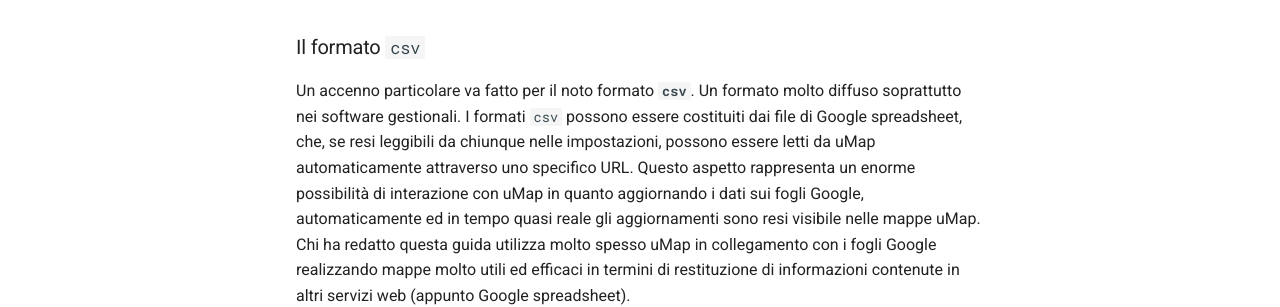
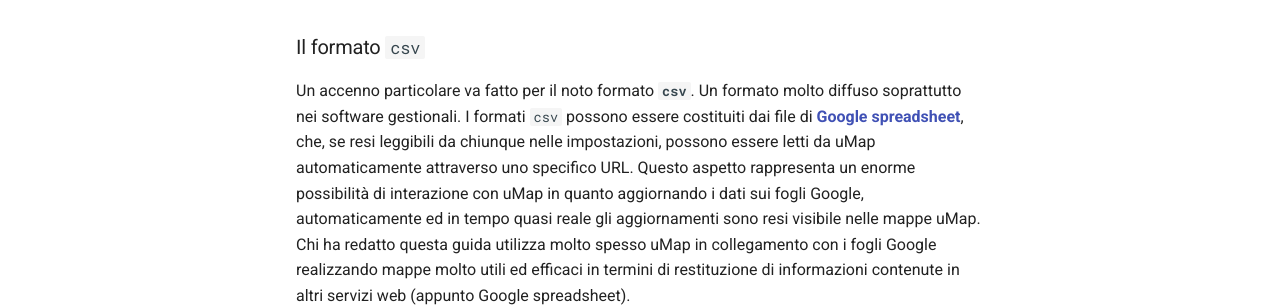
Before and after one commit to opendatasicilia/guida-umap, an MkDocs documentation site: the page built from docs/creare/index-scelte.md, in a window 1280 px wide and 900 px high, scrolled down 1109 px. Shown: the part 410-717 px from the top of the window. Built offline with MkDocs 1.6.1 and Material for MkDocs 9.7.7, drawn with Linux system fonts in a browser that asks for light colours; comment, search, counter and statistics services are not loaded; part of the change alters nothing that is shown.

```diff
--- a/docs/creare/index-scelte.md
+++ b/docs/creare/index-scelte.md
@@ -27,4 +27,4 @@ Chi è in possesso di dataset in questi formati, caricandoli su uMap attraverso
 
 ### Il formato `csv`
 
-Un accenno particolare va fatto per il noto formato **`csv`**. Un formato molto diffuso soprattutto nei software gestionali. I formati `csv` possono essere costituiti dai file di Google spreadsheet, che, se resi leggibili da chiunque nelle impostazioni, possono essere letti da uMap automaticamente attraverso uno specifico URL. Questo aspetto rappresenta un enorme possibilità di interazione con uMap in quanto aggiornando i dati sui fogli Google, automaticamente ed in tempo quasi reale gli aggiornamenti sono resi visibile nelle mappe uMap. Chi ha redatto questa guida utilizza molto spesso uMap in collegamento con i fogli Google realizzando mappe molto utili ed efficaci in termini di restituzione di informazioni contenute in altri servizi web (appunto Google spreadsheet).
+Un accenno particolare va fatto per il noto formato **`csv`**. Un formato molto diffuso soprattutto nei software gestionali. I formati `csv` possono essere costituiti dai file di [**Google spreadsheet**](https://spreadsheets.google.com/), che, se resi leggibili da chiunque nelle impostazioni, possono essere letti da uMap automaticamente attraverso uno specifico URL. Questo aspetto rappresenta un enorme possibilità di interazione con uMap in quanto aggiornando i dati sui fogli Google, automaticamente ed in tempo quasi reale gli aggiornamenti sono resi visibile nelle mappe uMap. Chi ha redatto questa guida utilizza molto spesso uMap in collegamento con i fogli Google realizzando mappe molto utili ed efficaci in termini di restituzione di informazioni contenute in altri servizi web (appunto Google spreadsheet).
```
